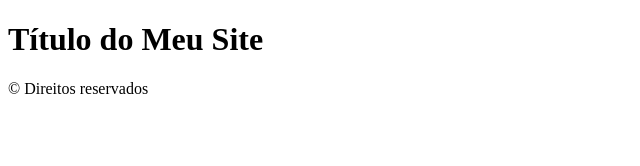
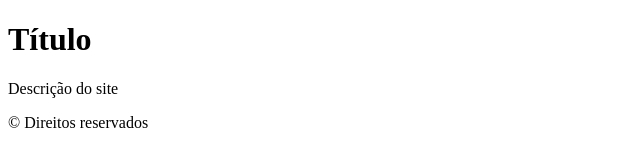
Before and after one commit to Carlos2k1/aula, a plain HTML site: page index.html in a window 1280 px wide. Shown: the whole page, without its empty margins (0-640 px from the left). Drawn offline with Linux system fonts and the light colour scheme.

Commit message:
atualização noturna

```diff
--- a/index.html
+++ b/index.html
@@ -4,7 +4,12 @@
 	<title></title>
 </head>
 <body>
-	<h1>Título do Meu Site</h1>
-	<footer>&copy; Direitos reservados</footer>
+	<header>
+		<h1>Título</h1>
+		<p>Descrição do site</p>
+	</header>
+	<footer>
+		&copy; Direitos reservados
+	</footer>
 </body>
 </html>
```
